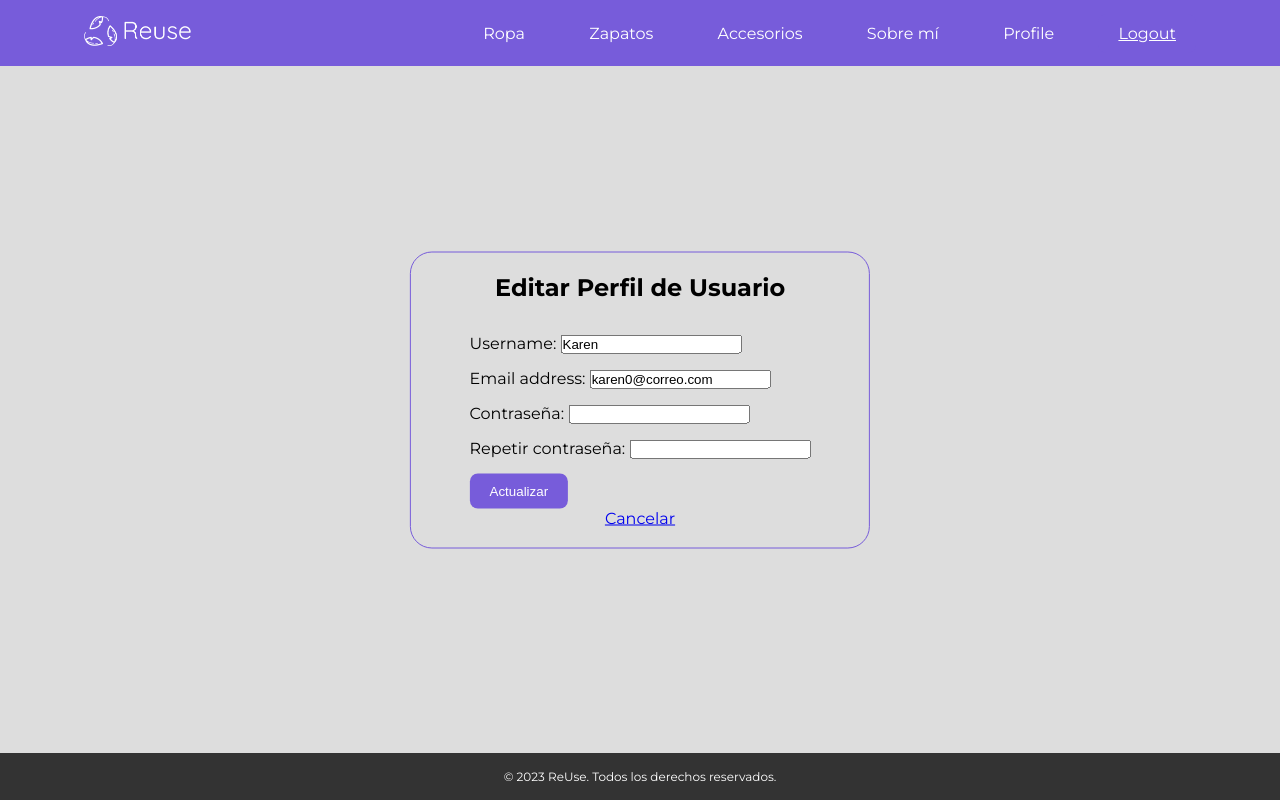
After one commit to FantasmaDelBosque/Final, a Django app: page /accounts/edit_profile/ in a window 1280 px wide. The commit adds this page. Run offline with Django 4.2, Linux system fonts and the light colour scheme; a user stored in the database is signed in.

Commit message:
el usuario puede editar info de perfil

```diff
--- a/accounts/forms.py
+++ b/accounts/forms.py
@@ -1,6 +1,8 @@
-from django.contrib.auth.forms import UserCreationForm, AuthenticationForm
+from django.contrib.auth.forms import UserCreationForm, AuthenticationForm, UserChangeForm
+from django.contrib.auth.models import User
 from django import forms
 from .models import CustomUser, Ropa, Zapatos, Accesorios
+
 
 
 class CustomUserCreationForm(UserCreationForm):
@@ -11,7 +13,6 @@ class CustomUserCreationForm(UserCreationForm):
 class CustomAuthenticationForm(AuthenticationForm):
     class Meta:
         model = CustomUser
-
 
 class RopaForm(forms.ModelForm):
     class Meta:
@@ -27,3 +28,29 @@ class AccesoriosForm(forms.ModelForm):
     class Meta:
         model = Accesorios
         fields = ['nombre', 'descripcion', 'talla', 'marca','precio', 'imagen']
+
+
+class UserEditForm(UserChangeForm):
+
+    password = forms.CharField(
+        help_text="",
+        widget=forms.HiddenInput(), required=False
+    )
+
+    password1 = forms.CharField(label="Contraseña", widget=forms.PasswordInput)
+    password2 = forms.CharField(label="Repetir contraseña", widget=forms.PasswordInput)
+
+    class Meta:
+        model=User
+        fields = ("username", "email", "password1", "password2")
+
+    def clean_password2(self):
+
+        print(self.cleaned_data)
+
+        password1 = self.cleaned_data["password1"]
+        password2 = self.cleaned_data["password2"]
+
+        if password1 != password2:
+            raise forms.ValidationError("¡Las contraseñas no coinciden!")
+        return password2
--- a/accounts/static/css/main.css
+++ b/accounts/static/css/main.css
@@ -209,8 +209,11 @@ h2 {
     margin-bottom: 20px; /* Espacio entre elementos de la lista */
 }
 
-.imagen {
-    margin-right: 20px; /* Espacio entre la imagen y la información */
+.imgs {
+    width: 150px;
+    height: 150px;
+    margin-right: 20px;
+    border:1px solid red;
 }
 
 .informacion {
--- a/accounts/templates/base.html
+++ b/accounts/templates/base.html
@@ -21,6 +21,7 @@
 		            <li><a href="/accounts/lista-zapatos" class="boton">Zapatos</a></li>
 		            <li><a href="/accounts/lista-accesorios" class="boton">Accesorios</a></li>
 		            <li><a href="/accounts/sobremi" class="boton">Sobre mí</a></li>
+					<li><a href="/accounts/profile" class="boton">Profile</a></li>
 
 
 		            <li>
--- /dev/null
+++ b/accounts/templates/edit_profile.html
@@ -0,0 +1,46 @@
+{% extends 'base.html' %}
+
+{% block content %}
+    <section class="contenedor">
+      <div class="contenedor_formulario">
+
+        <h2>Editar Perfil de Usuario</h2>
+
+        <form action="{% url 'edit_profile' %}" method="post">
+          {% csrf_token %}
+
+          <div class="form-group">
+              {{ form.username.label_tag }}
+              {{ form.username }}
+          </div>
+
+          <div class="form-group">
+              {{ form.email.label_tag }}
+              {{ form.email }}
+          </div>
+
+          <div class="form-group">
+            {{ form.password1.label_tag }}
+            {{ form.password1 }}
+        </div>
+
+        <div class="form-group">
+            {{ form.password2.label_tag }}
+            {{ form.password2 }}
+        </div>
+
+          <!-- Agrega más campos aquí -->
+
+          <button class="btn btn-primary" type="submit">Actualizar</button>
+      </form>
+
+
+          <a href="{% url 'profile' %}">Cancelar</a>
+      </div>
+
+
+
+    </section>
+
+
+{% endblock %}
--- a/accounts/templates/lista_accesorios.html
+++ b/accounts/templates/lista_accesorios.html
@@ -9,7 +9,7 @@
         <ul class="lista">
             {% for accesorio in accesorios %}
                 <li class="item">
-                    <div class="imagen">
+                    <div class="imgs">
                         <img src="{{ accesorio.imagen.url }}" alt="{{ accesorio.nombre }}" width="100">
                     </div>
                     <div class="informacion">
--- a/accounts/templates/lista_ropa.html
+++ b/accounts/templates/lista_ropa.html
@@ -9,8 +9,7 @@
         <ul class="lista">
             {% for ropa in ropa %}
                 <li class="item">
-                    <div class="imagen">
-                        {% load static %}
+                    <div class="imgs">
                         <img src="{{ ropa.imagen.url}}" alt="{{ ropa.nombre }}" width="100">
                     </div>
                     <div class="informacion">
--- a/accounts/templates/lista_zapatos.html
+++ b/accounts/templates/lista_zapatos.html
@@ -13,8 +13,7 @@
         <ul class="lista">
             {% for zapato in zapatos %}
                 <li class="item">
-                    <div class="imagen">
-                        {% load static %}
+                    <div class="imgs">
                         <img src="{{ zapatos.imagen.url }}" alt="{{ zapato.nombre }}" width="100">
                     </div>
                     <div class="informacion">
--- a/accounts/urls.py
+++ b/accounts/urls.py
@@ -10,14 +10,21 @@ urlpatterns = [
     path('home/', views.home, name='home'),
     path('home_vendedor/', views.home_vendedor, name='home_vendedor'),
     path('register/', views.register, name='register'),
-    path('profile/', views.user_profile, name='profile'),
+    path('profile/', views.profile, name='profile'),
+    path('edit_profile/', views.edit_user_profile, name='edit_profile'),
     path('logout/', LogoutView.as_view(template_name="logout.html"), name='logout'),
+
     path('agregar-ropa/', views.agregar_ropa, name='agregar_ropa'),
     path('lista-ropa/', views.lista_ropa, name='lista_ropa'),
+    path('editar-ropa/<int:ropa_id>/', views.editar_ropa, name='editar_ropa'),
+
+
     path('agregar-zapatos/', views.agregar_zapatos, name='agregar_zapatos'),
     path('lista-zapatos/', views.lista_zapatos, name='lista_zapatos'),
+
     path('agregar-accesorios/', views.agregar_accesorios, name='agregar_accesorios'),
     path('lista-accesorios/', views.lista_accesorios, name='lista_accesorios'),
+
     path('sobremi/', views.sobremi, name='sobremi')
 
 
--- a/accounts/views.py
+++ b/accounts/views.py
@@ -2,10 +2,12 @@ from django.shortcuts import render, redirect
 from django.contrib import messages
 from django.contrib.auth import authenticate, login, logout
 from .models import Ropa, Zapatos, Accesorios
-from .forms import CustomUserCreationForm,  RopaForm, ZapatosForm, AccesoriosForm
-from django.contrib.auth.forms import AuthenticationForm, UserCreationForm
+from .forms import CustomUserCreationForm,  RopaForm, ZapatosForm, AccesoriosForm, UserEditForm
+from django.contrib.auth.forms import AuthenticationForm, UserCreationForm, UserChangeForm
 from django.contrib.auth.decorators import login_required
 # from accounts.models import CustomUser
+from django.http import HttpResponseForbidden
+
 
 
 def home(request):
@@ -13,6 +15,9 @@ def home(request):
 
 def home_vendedor (request):
     return render(request, "home_vendedor.html")
+
+def profile (request):
+    return render(request, "profile.html")
 
 
 def loginView(request):
@@ -36,8 +41,6 @@ def loginView(request):
         return render(request, "login.html", {"form": form})
 
 
-
-
 def register(request):
     if request.method == 'POST':
         form = CustomUserCreationForm(request.POST)
@@ -45,7 +48,7 @@ def register(request):
             user = form.save()
             login(request, user)
             messages.success(request, 'Registro exitoso. Ahora puedes iniciar sesión.')
-            return redirect('profile')
+            return redirect('login')
         else:
             messages.error(request, 'El formulario es inválido.')
     else:
@@ -54,13 +57,36 @@ def register(request):
     return render(request, 'register.html', {'form': form})
 
 
+@login_required
+def edit_user_profile(request):
+
+    usuario = request.user
+
+    if request.method == 'POST':
+        form = UserEditForm(request.POST, instance=usuario)
+
+        if form.is_valid():
+
+            data = form.cleaned_data
+            usuario.username = data["username"]
+            usuario.email = data["email"]
+            usuario.set_password(data["password1"])
+            usuario.save()
+
+            return render(request, "profile.html", {"mensaje": "Datos actualizados con éxito!"})
+        else:
+            return render(request, "edit_profile.html", {"form": form})
+    else:
+        form = UserEditForm(instance=usuario)
+        return render(request, "edit_profile.html", {"form": form})
+
+
 def logoutView(request):
     logout(request)
 
     messages.success(request, 'Cierre de sesión exitoso.')
 
     return redirect('home')
-
 
 
 @login_required
@@ -114,12 +140,72 @@ def lista_accesorios(request):
     return render(request, 'lista_accesorios.html', {'accesorios': accesorios})
 
 
-
 def sobremi(request):
     return render(request, 'sobremi.html')
 
-from django.shortcuts import render
 
-def user_profile(request):
-    # Aquí puedes agregar la lógica para mostrar el perfil del usuario
-    return render(request, 'profile.html')  # Asumiendo que tienes una plantilla llamada 'profile.html'
+
+
+
+@login_required
+def editar_ropa(request, ropa_id):
+    ropa = Ropa.objects.get(id=ropa_id)# pylint: disable=no-member
+
+    if request.user != ropa.usuario:
+        return HttpResponseForbidden("No tienes permiso para editar esta prenda de ropa")
+
+    if request.method == 'POST':
+        form = RopaForm(request.POST, request.FILES, instance=ropa)
+        if 'delete' in request.POST:
+            ropa.delete()
+            return redirect('lista_ropa')
+        elif form.is_valid():
+            form.save()
+            return redirect('lista_ropa')
+        form = RopaForm(instance=ropa)
+
+    return render(request, 'editar_ropa.html', {'form': form, 'ropa': ropa})
+
+
+
+@login_required
+def editar_zapatos(request, zapatos_id):
+    zapatos = Zapatos.objects.get(id=zapatos_id)# pylint: disable=no-member
+
+    if request.user != zapatos.usuario:
+
+        return HttpResponseForbidden("No tienes permiso para editar estos zapatos")
+
+    if request.method == 'POST':
+        form = ZapatosForm(request.POST, request.FILES, instance=zapatos)
+        if 'delete' in request.POST:
+            zapatos.delete()
+            return redirect('lista_zapatos')
+        elif form.is_valid():
+            form.save()
+            return redirect('lista_zapatos')
+        form = ZapatosForm(instance=zapatos)
+
+    return render(request, 'editar_zapatos.html', {'form': form, 'zapatos': zapatos})
+
+
+
+@login_required
+def editar_accesorios(request, accesorios_id):
+    accesorios = Accesorios.objects.get(id=accesorios_id)# pylint: disable=no-member
+
+    if request.user != accesorios.usuario:
+
+        return HttpResponseForbidden("No tienes permiso para editar estos accesorios")
+
+    if request.method == 'POST':
+        form = AccesoriosForm(request.POST, request.FILES, instance=accesorios)
+        if 'delete' in request.POST:
+            accesorios.delete()
+            return redirect('lista_accesorios')
+        elif form.is_valid():
+            form.save()
+            return redirect('lista_accesorios')
+        form = AccesoriosForm(instance=accesorios)
+
+    return render(request, 'editar_accesorios.html', {'form': form, 'accesorios': accesorios})
```
Also changed, not shown: ReuseProject/settings.py (+7 -3 lines), accounts/models.py (+12 -7 lines), accounts/templates/editar_ropa.html (added, +13 -0 lines), accounts/templates/profile.html (+12 -1 lines), accounts/migrations/0005_accesorios_usuario_ropa_usuario_zapatos_usuario.py (added), accounts/templates/editar_accesorios.html (added), accounts/templates/editar_zapatos.html (added), db.sqlite3.
